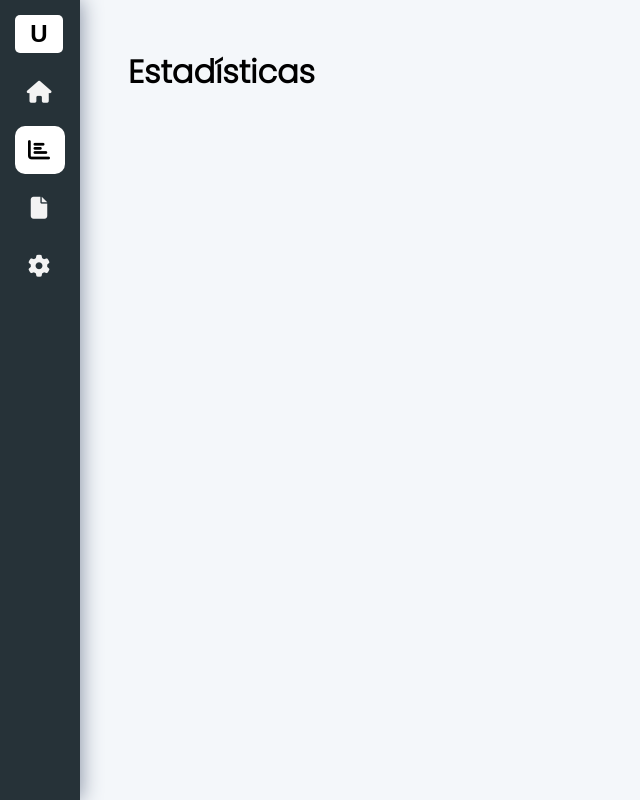
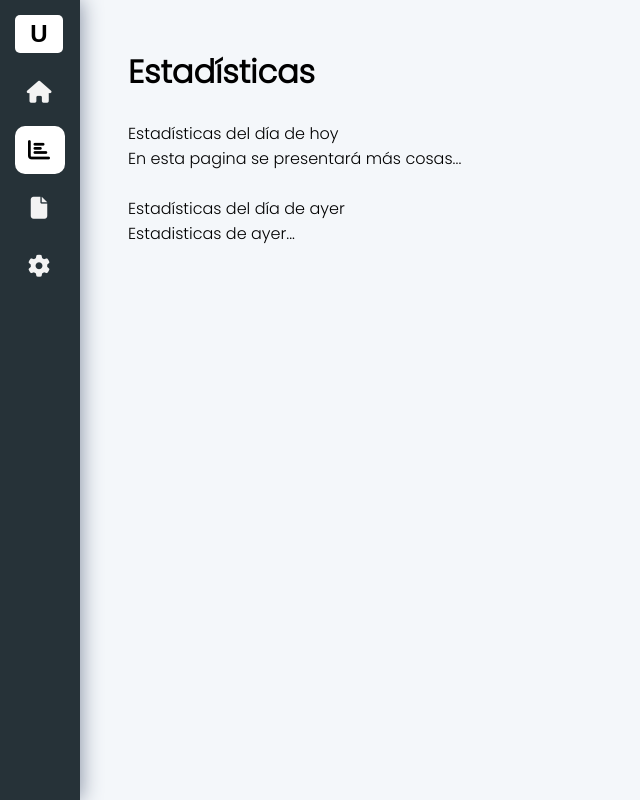
Before and after one commit to Araneth25/ECOSolutions, an Angular app in the folder front/: page /statistics in a window 1280 px wide. Shown: the whole page, without its empty margins (0-640 px from the left). Built offline with nearby package versions, Linux system fonts and the light colour scheme.

Commit message:
Probando conten de nav drawer

```diff
--- a/front/src/app/dashboard/dashboard.component.html
+++ b/front/src/app/dashboard/dashboard.component.html
@@ -1 +1,11 @@
 <h1>Bienvenido a ECO Solutions</h1>
+<br>
+<div class="card">
+
+    <div class="card-head">  Nuestro ECOsistema </div>
+        <div class="card-body">
+            Creemos en <b>un mundo más eficiente</b>, donde gestionemos nuestros recursos de forma económica y sencilla.
+            <br>Por eso hemos creado <b>un ecosistema puntero</b>, desarrollando y fabricando <b>productos propios</b> para conectar a nuestros clientes al futuro.
+            <br><b>Acompañamos</b> a nuestros clientes en su <b>transición</b> hacia una gestión más eficiente, ya sea en iluminación, autoconsumo, Smart City, telemedida o gestión y monitorización de riegos.
+        </div>
+</div>
--- a/front/src/app/statistics/statistics.component.html
+++ b/front/src/app/statistics/statistics.component.html
@@ -1 +1,19 @@
 <h1>Estadísticas</h1>
+
+<br>
+<div class="card">
+
+    <div class="card-head">  Estadísticas del día de hoy </div>
+        <div class="card-body">
+            En esta pagina se presentará más cosas...
+        </div>
+</div>
+
+<br>
+<div class="card">
+
+    <div class="card-head">  Estadísticas del día de ayer </div>
+        <div class="card-body">
+           Estadisticas de ayer...
+        </div>
+</div>
```
